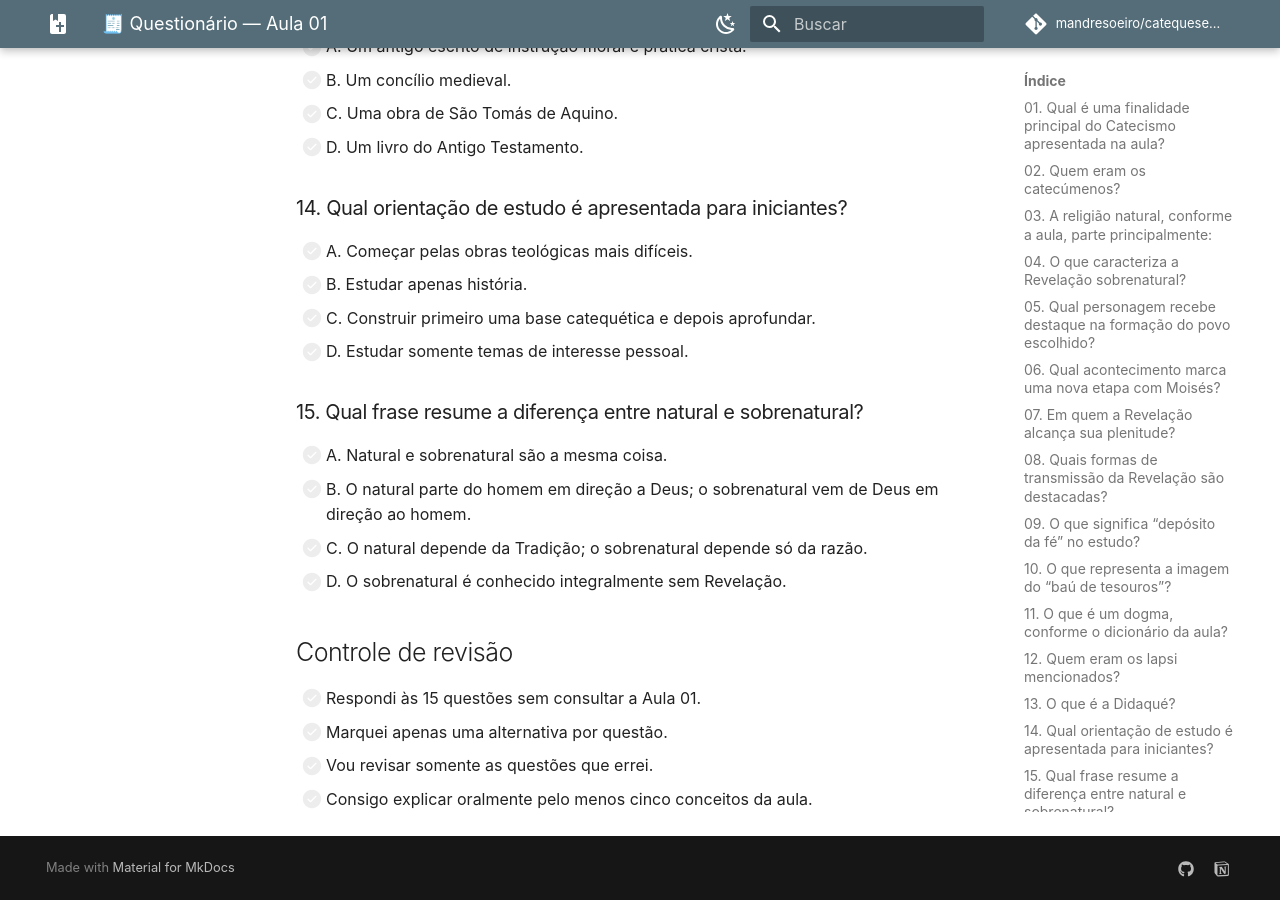
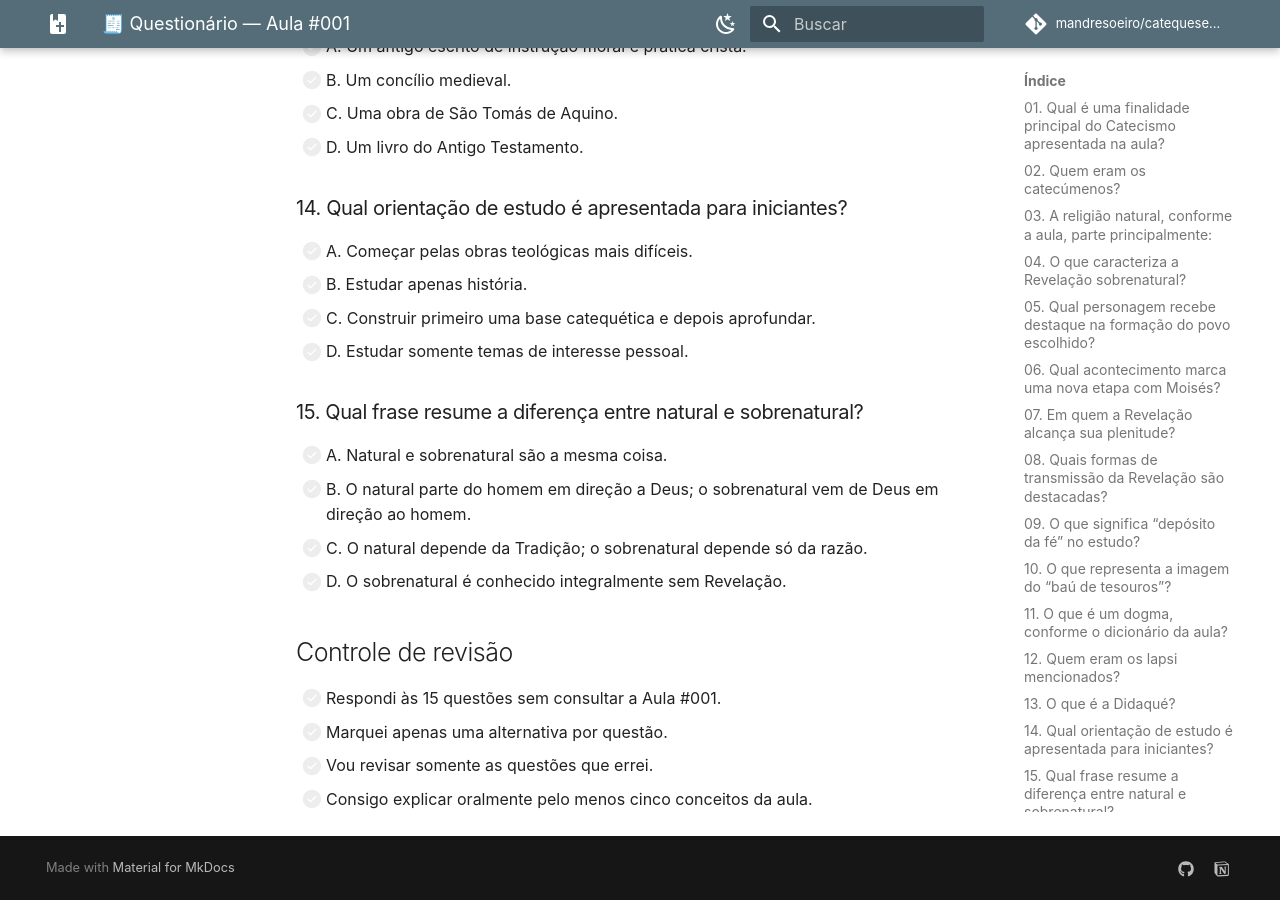
Before and after one commit to mandresoeiro/catequese-tradicional, an MkDocs documentation site: the page built from docs/questionarios/aula-01.md, in a window 1280 px wide and 900 px high, scrolled down 2775 px. Built offline with MkDocs 1.6.1 and Material for MkDocs 9.7.7, drawn with Linux system fonts in a browser that asks for light colours; comment, search, counter and statistics services are not loaded; some of the changed text lies outside the part shown.

Commit message:
fix: corrige numeração oficial em docs/questionarios/aula-01.md

```diff
--- a/docs/questionarios/aula-01.md
+++ b/docs/questionarios/aula-01.md
@@ -1,4 +1,4 @@
-# 🧾 Questionário — Aula 01
+# 🧾 Questionário — Aula #001
 
 **Sem gabarito nesta página.** Marque uma alternativa por questão e, depois, confira suas respostas com sua revisão pessoal.
 
@@ -109,7 +109,7 @@
 
 ## Controle de revisão
 
-- [ ] Respondi às 15 questões sem consultar a Aula 01.
+- [ ] Respondi às 15 questões sem consultar a Aula #001.
 - [ ] Marquei apenas uma alternativa por questão.
 - [ ] Vou revisar somente as questões que errei.
 - [ ] Consigo explicar oralmente pelo menos cinco conceitos da aula.
```
